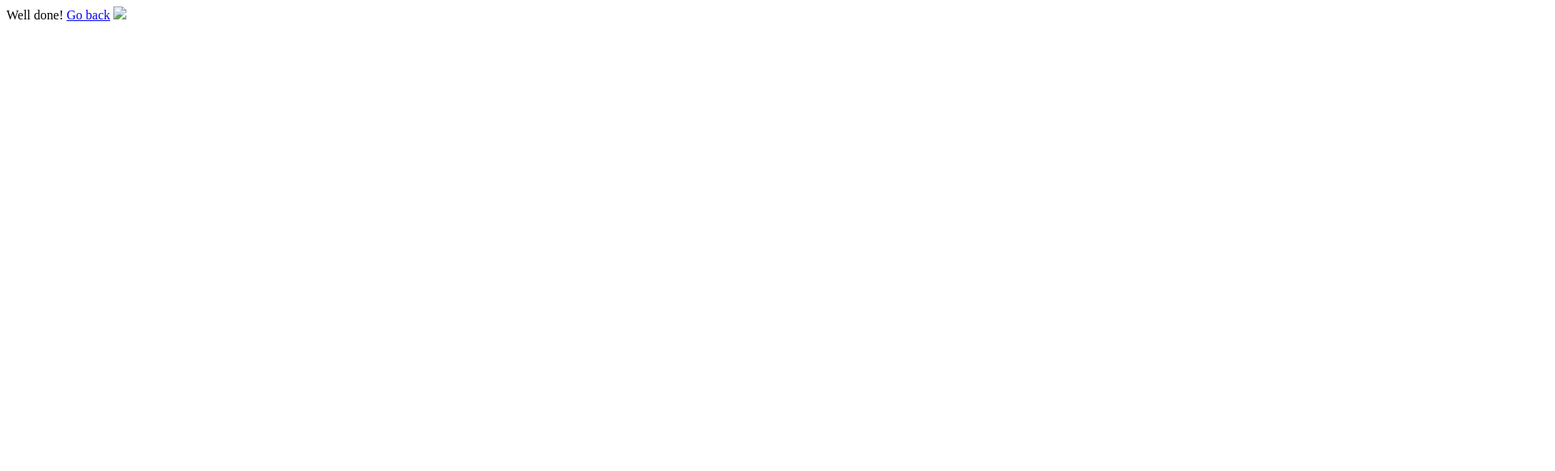
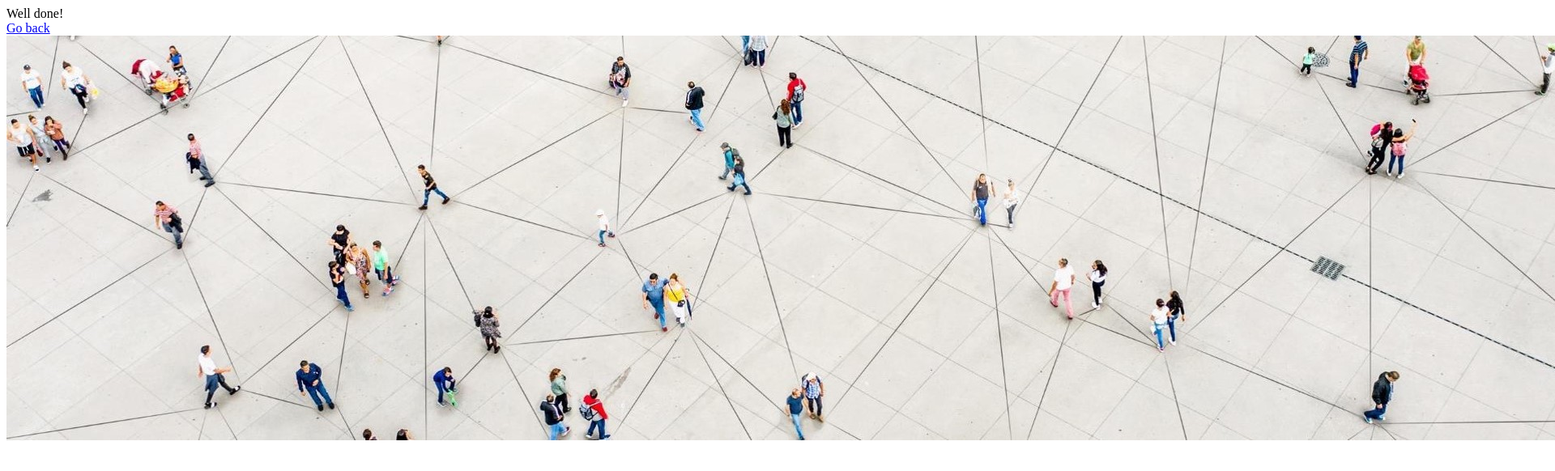
Before and after one commit to CasperdV/casperdv.github.io, a plain HTML site: page linked.html in a window 1280 px wide. Shown: the top 582 px of the page at 81% size, 1920 px wide, since content can reach past the window. Drawn offline with Linux system fonts and the light colour scheme.

Commit message:
Update linked.html

```diff
--- a/linked.html
+++ b/linked.html
@@ -2,7 +2,9 @@
 <html>
   <body>
     Well done!
+    <br>
     <a href="/index.html">Go back</a>
-    <img src="/Picture4.png">
+    <br>
+    <img src="/Picture4.jpg">
   </body>
 </html>
```
